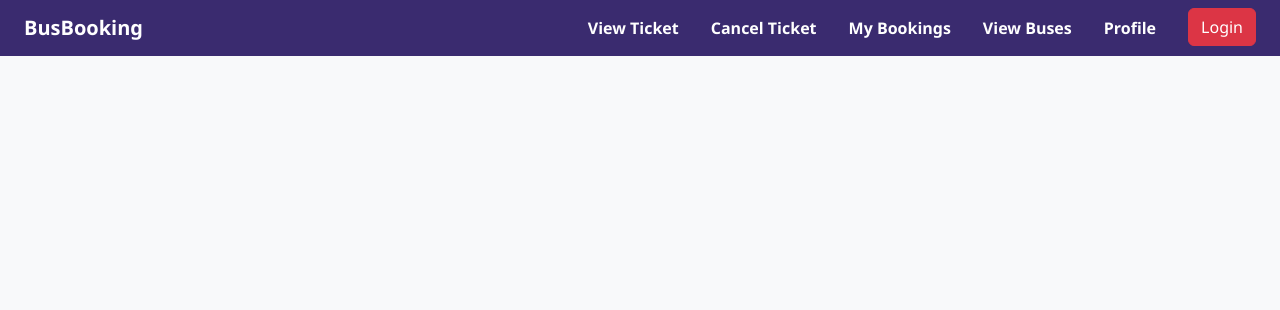
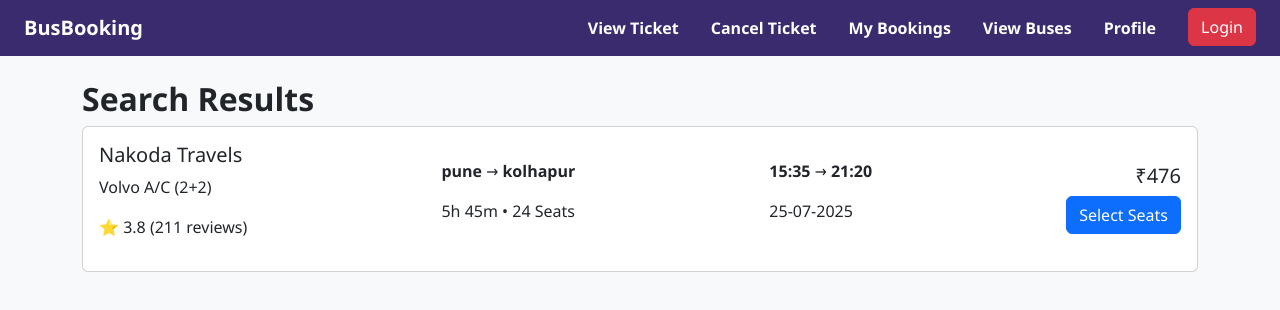
Before and after one commit to CDACSunbeamProject/BusTicketBooking, a React (Vite) app in the folder bus_ticket_booking_system/: page /User/searchResults in a window 1280 px wide. Shown: the top 310 px of the page. Built offline with nearby package versions, Linux system fonts and the light colour scheme; a web font is replaced by a local one.

Commit message:
searchResults

```diff
--- a/bus_ticket_booking_system/src/User/AppUser.jsx
+++ b/bus_ticket_booking_system/src/User/AppUser.jsx
@@ -13,6 +13,7 @@ import ViewTicket from "./pages/ViewTicket";
 import Profile from "./pages/Profile";
 import ViewBuses from "./pages/ViewBuses";
 import Payment from "./pages/payment";
+import SearchResults from "./pages/searchResults";
 
 function AppUser() {
   const location = useLocation();
@@ -37,6 +38,7 @@ function AppUser() {
         <Route path="profile" element={<Profile />} />
         <Route path="viewbuses" element={<ViewBuses />} />
         <Route path="payment" element={<Payment/>} />
+        <Route path="searchResults" element={<SearchResults/>} />
       </Routes>
     </div>
   );
--- a/bus_ticket_booking_system/src/User/components/dashboard.jsx
+++ b/bus_ticket_booking_system/src/User/components/dashboard.jsx
@@ -1,4 +1,5 @@
 import React from "react";
+import { Link } from "react-router-dom"
 import 'bootstrap-icons/font/bootstrap-icons.css';
 
 function Dashboard({ children }) {
@@ -65,9 +66,12 @@ function Dashboard({ children }) {
 
         {/* SEARCH BUTTON */}
         <div className="col-md-2">
-          <button type="submit" className="btn btn-primary w-100">
+          <Link to="/user/searchresults">
+            <button type="submit" className="btn btn-primary w-100">
             Search
-          </button>
+            </button>
+          </Link>
+
         </div>
       </form>
 
--- /dev/null
+++ b/bus_ticket_booking_system/src/User/pages/searchResults.jsx
@@ -0,0 +1,61 @@
+import React from 'react';
+import SeatSelection from './SeatSelection';
+import { Link } from "react-router-dom";
+
+function SearchResults() {
+  // Example static data — replace with fetched data later
+  const buses = [
+    {
+      id: 1,
+      operator: 'Nakoda Travels',
+      type: 'Volvo A/C (2+2)',
+      startloc:'pune',
+      endloc:'kolhapur',
+      traveldate:'25-07-2025',
+      rating: 3.8,
+      reviews: 211,
+      departure: '15:35',
+      arrival: '21:20',
+      duration: '5h 45m',
+      seats: 24,
+      price: 476
+    },
+    // Add more buses here
+  ];
+
+  return (
+    <div className="container my-4">
+      <h2>Search Results</h2>
+
+      {buses.map(bus => (
+        <div key={bus.id} className="card mb-3">
+          <div className="card-body d-flex justify-content-between align-items-center">
+            <div>
+              <h5>{bus.operator}</h5>
+              <p>{bus.type}</p>
+              <p>
+                ⭐ {bus.rating} ({bus.reviews} reviews)
+              </p>
+            </div>
+            <div>
+              <p><strong>{bus.startloc}</strong> → <strong>{bus.endloc}</strong></p>
+              <p>{bus.duration} • {bus.seats} Seats</p>
+            </div>
+            <div>
+              <p><strong>{bus.departure}</strong> → <strong>{bus.arrival}</strong></p>
+              <p>{bus.traveldate}</p>
+            </div>
+            <div className="text-end">
+              <h5>₹{bus.price}</h5>
+              <Link to="/user/seatselection">
+                <button className="btn btn-primary">Select Seats</button>
+              </Link>
+            </div>
+          </div>
+        </div>
+      ))}
+    </div>
+  );
+}
+
+export default SearchResults;
```
